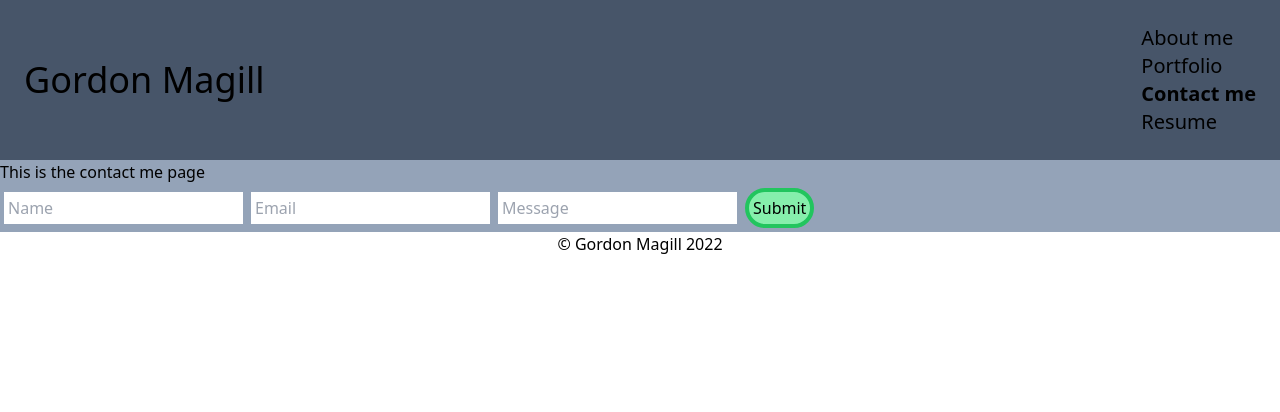
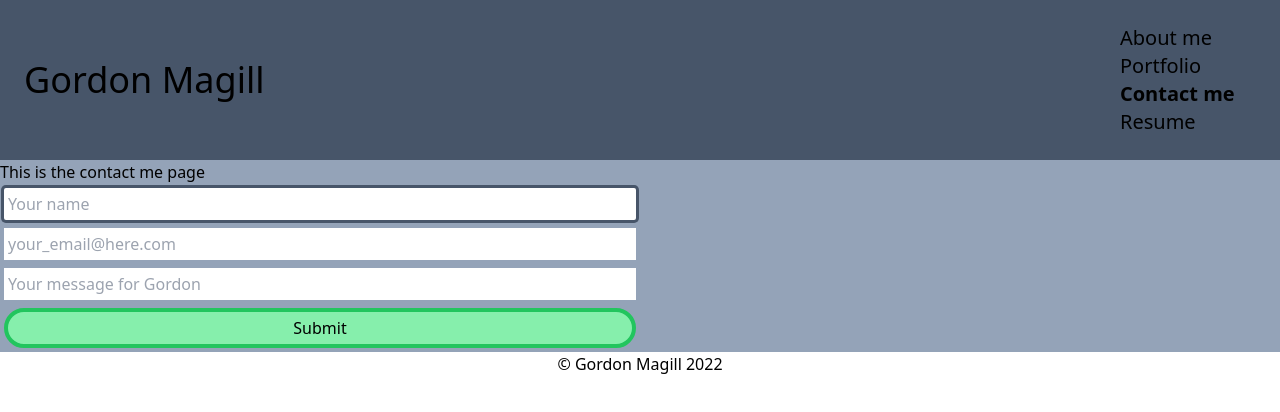
Before and after one commit to Gordon-Magill/react-portfolio, a React (Create React App) app: page / in a window 1280 px wide. Both pictures are taken after a click on the item "Contact me". Shown: the top 412 px of the page. Built offline with nearby package versions, Linux system fonts and the light colour scheme; a web font is replaced by a local one.

Commit message:
Improved nav items formatting

```diff
--- a/src/components/ContactMe.js
+++ b/src/components/ContactMe.js
@@ -5,10 +5,10 @@ export default function ContactMe() {
     return (
         <section id='contactMe' className="bg-slate-400 w-screen">
             <p>This is the contact me page</p>
-            <form>
-                <input type="text" id="name" placeholder='Name' className='p-1 m-1'></input>
-                <input type="text" id="email" placeholder='Email' className='p-1 m-1'></input>
-                <input type="text" id="message" placeholder='Message' className='p-1 m-1'></input>
+            <form className='flex flex-col sm:w-2/3 md:w-1/2'>
+                <input type="text" id="name" placeholder='Your name' className='p-1 m-1 ring ring-slate-600 focus:ring-slate-200 rounded-sm'></input>
+                <input type="text" id="email" placeholder='your_email@here.com' className='p-1 m-1'></input>
+                <input type="text" id="message" placeholder='Your message for Gordon' className='p-1 m-1'></input>
                 <button type='submit' className='rounded-full border-solid border-green-500 bg-green-300 border-4 p-1 m-1'>Submit</button>
             </form>
         </section>
--- a/src/components/Nav.js
+++ b/src/components/Nav.js
@@ -14,7 +14,7 @@ export default function Nav({darkMode, toggleDarkMode, pages, setCurrentPage, cu
     <section className="flex justify-between p-4 bg-slate-600 w-screen place-items-center" id='navBar'>
       <p className="m-1 p-1 text-4xl">Gordon Magill</p>
 
-      <ul className="m-1 p-1 text-xl">
+      <ul className="m-1 p-1 text-xl whitespace-nowrap w-36">
         <li onClick={() => setCurrentPage(pages[0])} className={currentPage==='aboutMe' ? 'font-bold': ''}>
           About me
         </li>
```
